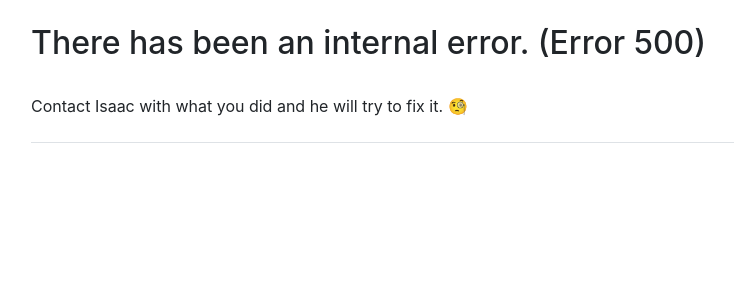
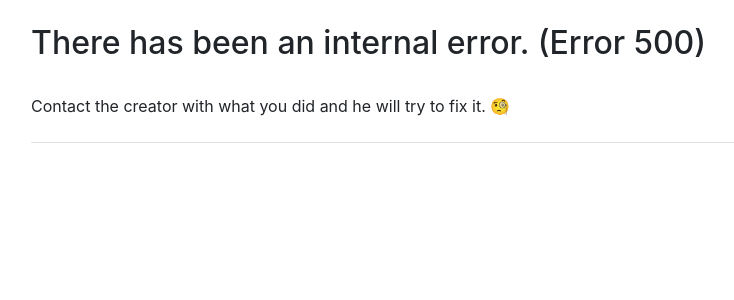
Before and after one commit to n8marti/ReFriends, a Django app: template templates/500.html in a window 1280 px wide. Shown: the part 58-358 px from the top of the page, without its empty margins (54-788 px from the left). Run offline with Django 3.2, Linux system fonts and the light colour scheme; the template is opened without the code that fills it, so the values that code supplies are empty; some libraries are stand-ins or nearby versions.

Commit message:
Update 500.html

```diff
--- a/templates/500.html
+++ b/templates/500.html
@@ -1,5 +1,5 @@
 {% extends "Refriends/base.html" %} {% block page_header %}
 <h2>There has been an internal error. (Error 500)</h2>
 <br />
-<p>Contact Isaac with what you did and he will try to fix it. 🧐</p>
+<p>Contact the creator with what you did and he will try to fix it. 🧐</p>
 {% endblock page_header %}
```
